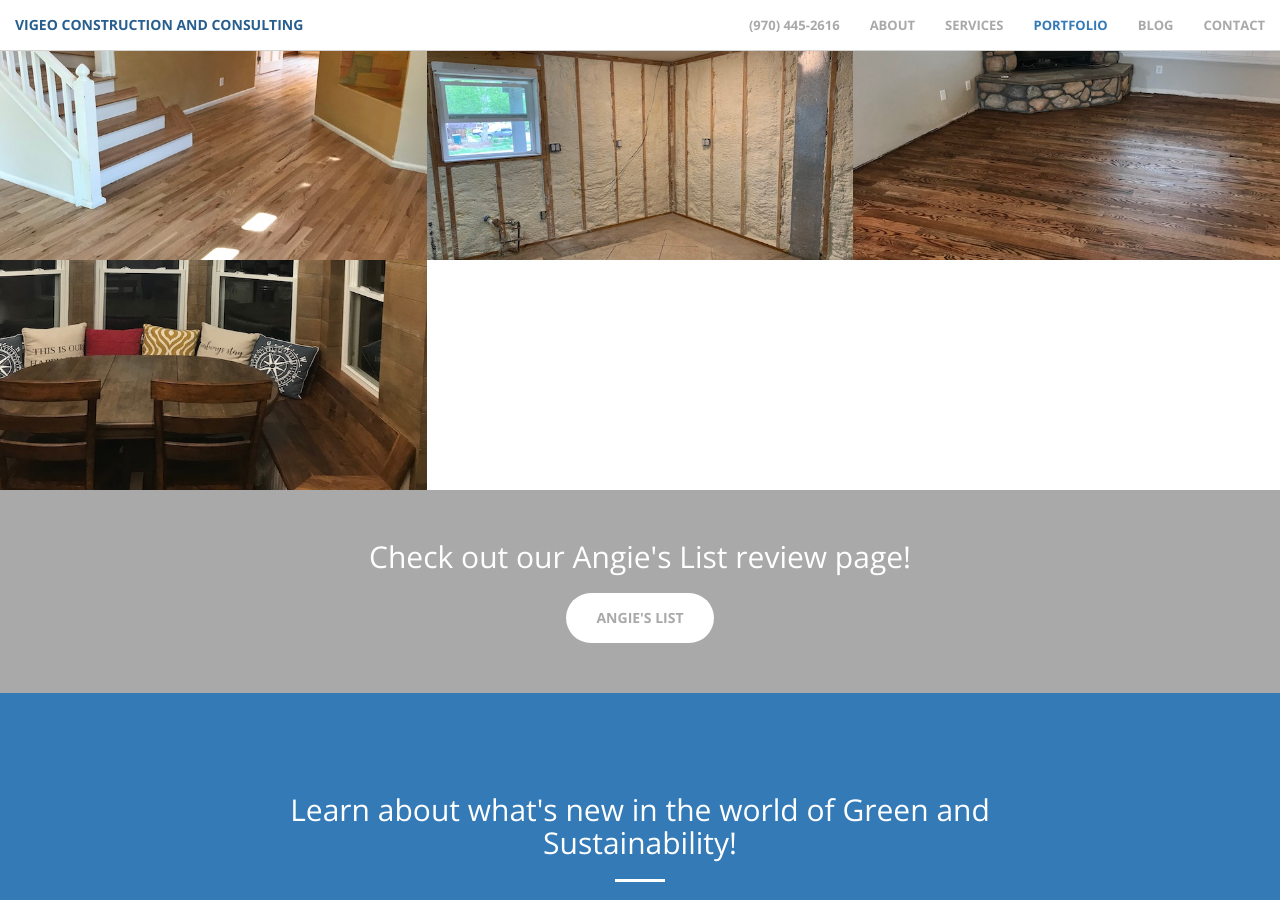
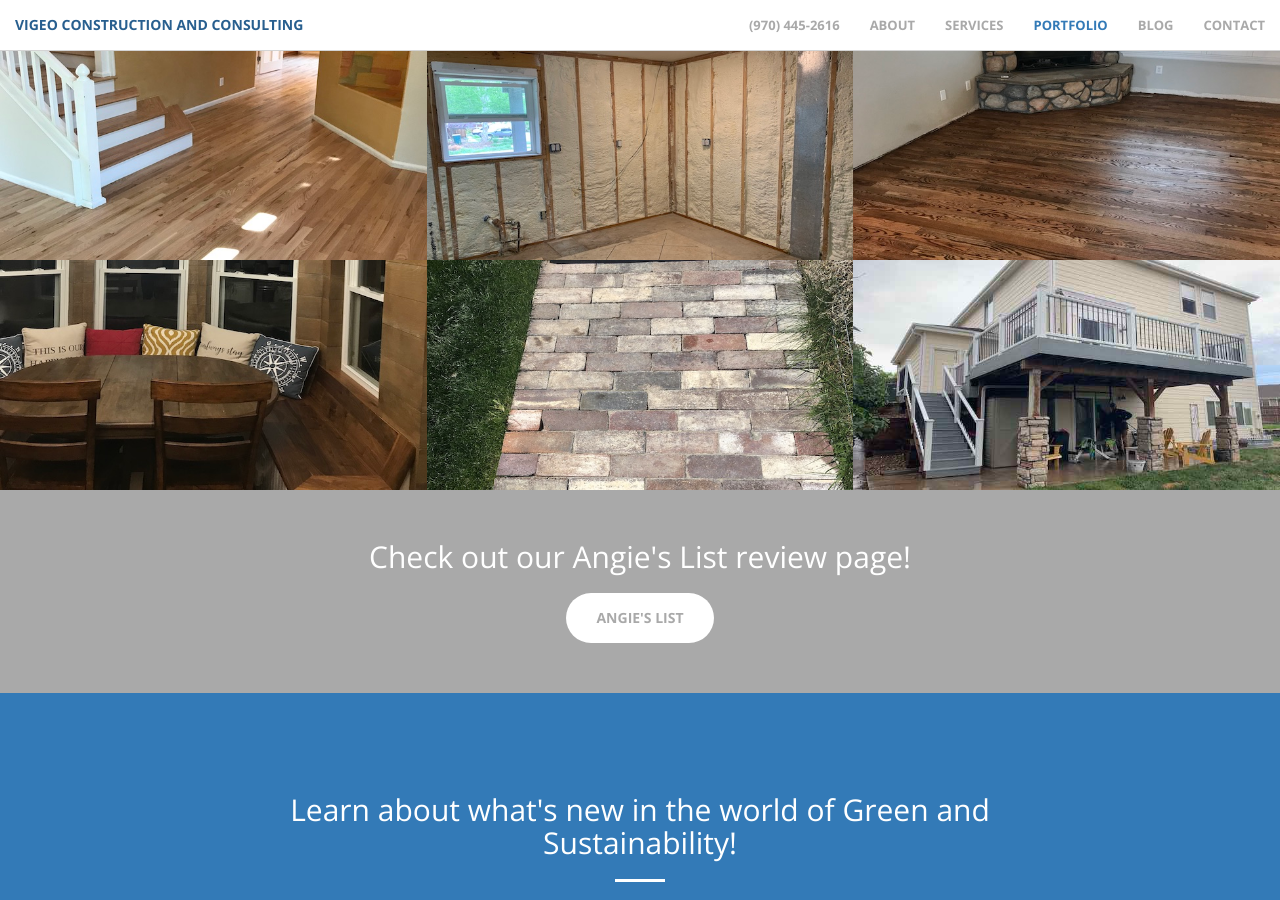
Before and after one commit to starbuck10/Vigeo, a Jekyll site: the page built from index.html, in a window 1280 px wide and 900 px high, scrolled down 2302 px. Built offline with Jekyll 4.4.1, drawn with Linux system fonts in a browser that asks for light colours.

Commit message:
additional portfolio

```diff
--- a/_includes/portfolio.html
+++ b/_includes/portfolio.html
@@ -151,6 +151,36 @@
                     </div>
                 </a>
             </div>
+            <div class="col-lg-4 col-sm-6">
+                <a href="#" class="portfolio-box">
+                    <img src="img/portfolio/17.jpg" class="img-responsive" alt="">
+                    <div class="portfolio-box-caption">
+                        <div class="portfolio-box-caption-content">
+                            <div class="project-category text-faded">
+                                Outdoor Spaces
+                            </div>
+                            <div class="project-name">
+                                Paving Stone and Antique Brick
+                            </div>
+                        </div>
+                    </div>
+                </a>
+            </div>
+            <div class="col-lg-4 col-sm-6">
+                <a href="#" class="portfolio-box">
+                    <img src="img/portfolio/18.jpg" class="img-responsive" alt="">
+                    <div class="portfolio-box-caption">
+                        <div class="portfolio-box-caption-content">
+                            <div class="project-category text-faded">
+                                Deck and Railing
+                            </div>
+                            <div class="project-name">
+                                Timbertech, Trex, and Moistureshield
+                            </div>
+                        </div>
+                    </div>
+                </a>
+            </div>
         </div>
     </div>
 </section>
```
Also changed, not shown: img/portfolio/17.jpg (added), img/portfolio/18.jpg (added), 8 other files.
